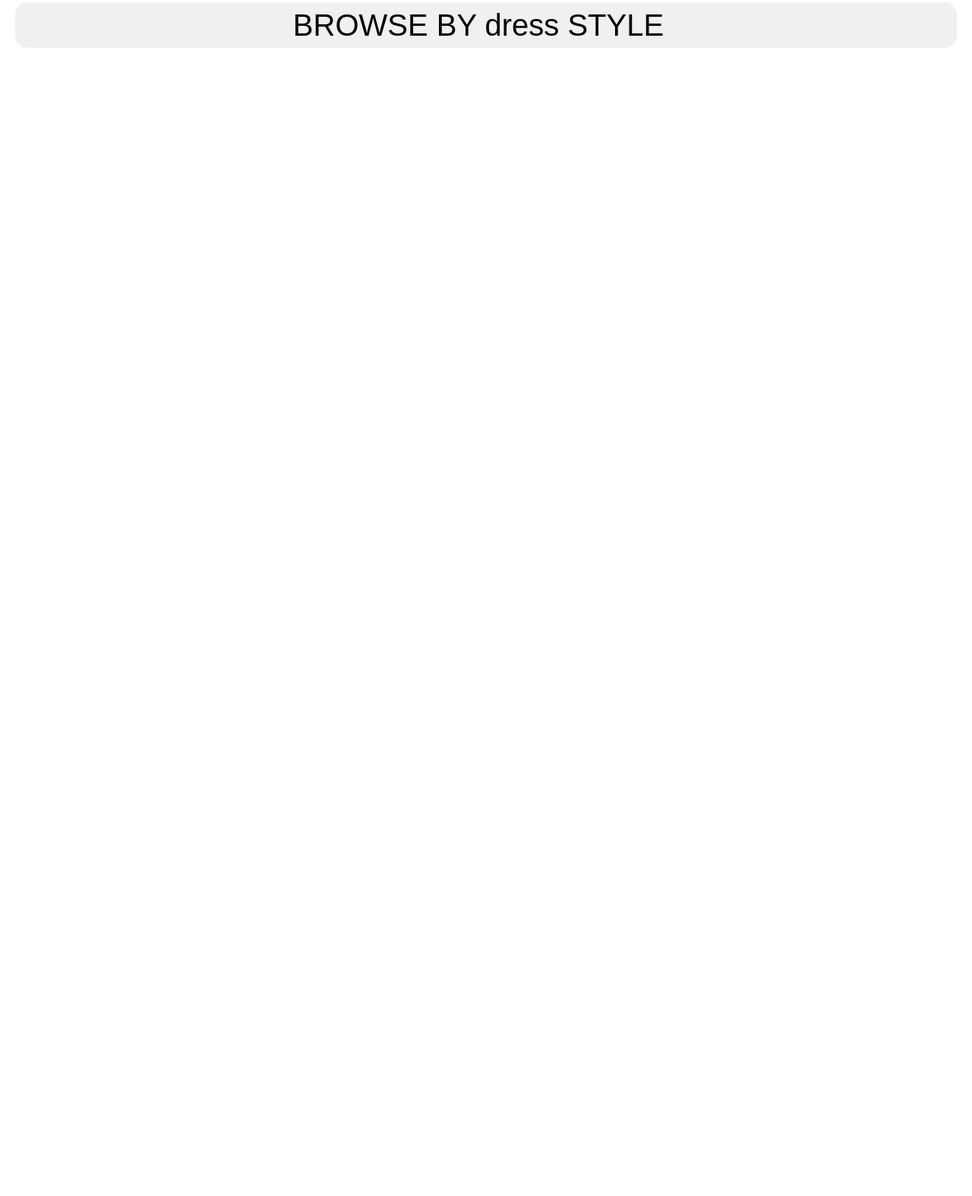
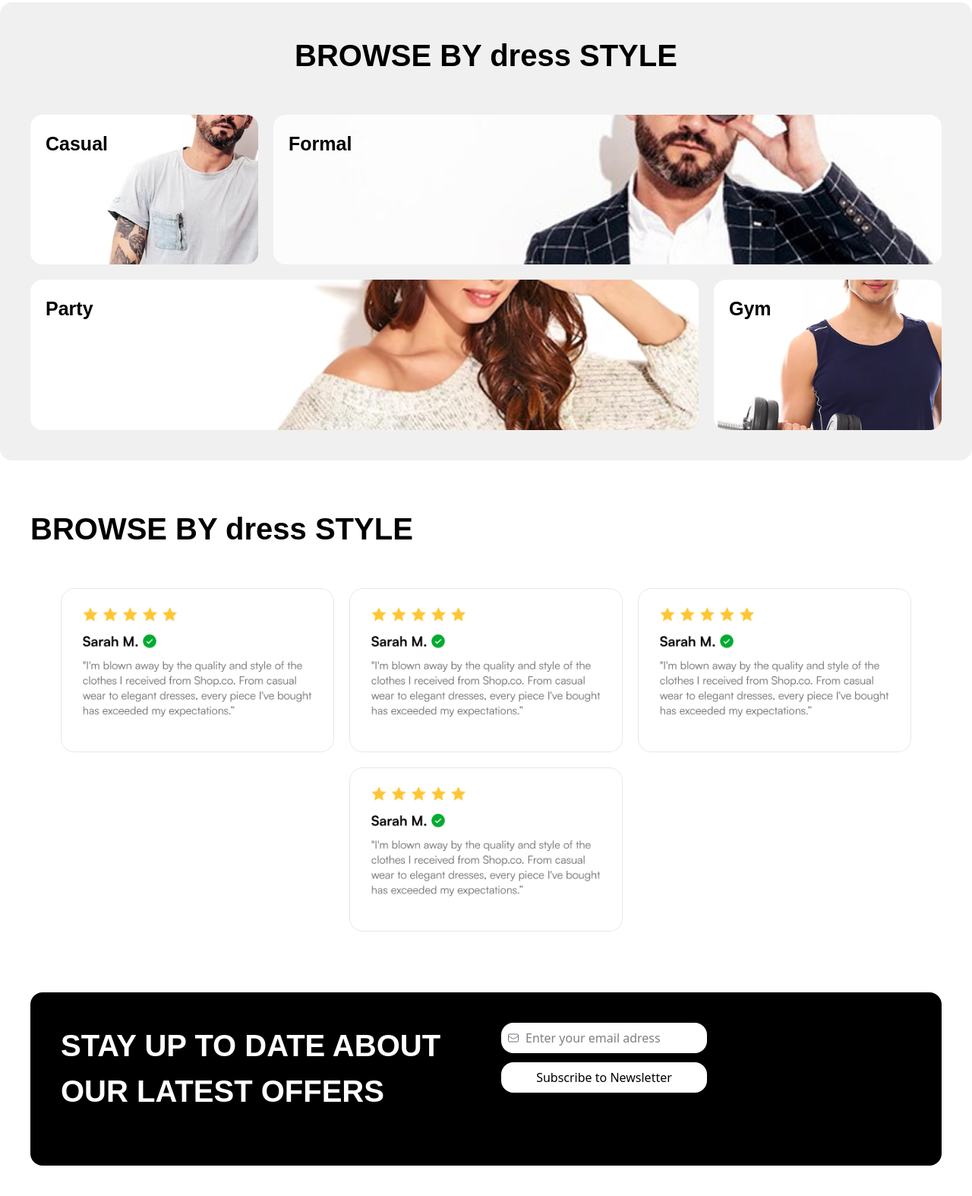
Before and after one commit to nadjiallah-zouaoui/Duoshop.co, a website: page index.html in a window 1280 px wide. Shown: the part 2124-3698 px from the top of the page at 76% size. Before the commit the page ends 2207 px from the top, so only its background shows below. Drawn offline with Linux system fonts and the light colour scheme.

Commit message:
Page home presque terminé

```diff
--- a/index.html
+++ b/index.html
@@ -620,28 +620,138 @@
 
             <!-- BROWSE BY dress STYLE -->
 
-            <section class="bg-[#F0F0F0] m-5 rounded-2xl">
+            <section class="max-w-7xl mx-auto bg-[#F0F0F0] m-5 rounded-2xl  ">
 
 
 
-                <section class="max-w-7xl mx-auto gap-5 flex flex-wrap justify-center  ">
+                <section class=" gap-5 flex flex-col justify-center p-10  ">
 
-                <!-- TITRE BROWSE -->
+                    <!-- TITRE BROWSE -->
 
-                <div class="flex flex-wrap justify-center items-center ">
-                    <h2 class="text-[30px] md:text-[40px]" >BROWSE BY dress STYLE</h2>
-                </div>
+                    <div class="flex flex-wrap justify-center items-center mb-7 ">
+                        <h2 class="text-[30px] md:text-[40px] font-extrabold" >BROWSE BY dress STYLE</h2>
+                    </div>
 
-                <!-- IMAGE -->
+                    <!-- IMAGE -->
 
-                <div>
 
-                </div>
+
+
+                    <div class="flex flex-col gap-5">
+
+                        <div class="flex flex-wrap gap-5  ">
+
+                            <div class="w-full md:w-1/4  bg-[url('/asset/image/home/4.1.png')] bg-cover rounded-2xl">
+                                <h2 class="text-[20px] md:text-[25px] font-bold p-5 mb-30">Casual</h2>
+                            </div>
+                            <div class="w-full md:flex-1  bg-[url('/asset/image/home/4.2.png')] bg-cover rounded-2xl">
+                                <h2 class="text-[20px] md:text-[25px] font-bold p-5 mb-30">Formal</h2>
+                            </div>
+
+                        </div>
+                        <div class="flex flex-wrap gap-5  ">
+
+                            <div class="w-full md:flex-1  bg-[url('/asset/image/home/4.3.png')] bg-cover rounded-2xl">
+                                <h2 class="text-[20px] md:text-[25px] font-bold p-5 mb-30">Party</h2>
+                            </div>
+                            <div class="w-full md:w-1/4  bg-[url('/asset/image/home/4.4.png')] bg-cover rounded-2xl">
+                                <h2 class="text-[20px] md:text-[25px] font-bold p-5 mb-30">Gym</h2>
+                            </div>
+
+
+                        </div>
+
+                    </div>
 
 
                 </section>
 
             </section>
+
+
+
+
+            <!-- AVIS -->
+            <section class="max-w-7xl mx-auto   rounded-2xl  ">
+
+
+
+                <section class=" gap-5 flex flex-col  p-10  ">
+
+                    <!-- TITRE BROWSE -->
+
+                    <div class="flex flex-wrap  mb-7 ">
+                        <h2 class="text-[30px] md:text-[40px] font-extrabold" >BROWSE BY dress STYLE</h2>
+                    </div>
+
+                    <div class="flex flex-wrap gap-5 justify-center">
+
+                        <img src="/asset/image/home/5.1.png" alt="" width="30%">
+                        <img src="/asset/image/home/5.1.png" alt="" width="30%">
+                        <img src="/asset/image/home/5.1.png" alt="" width="30%">
+                        <img src="/asset/image/home/5.1.png" alt="" width="30%">
+
+                    </div>
+
+                </section>
+
+            </section>
+
+
+
+
+
+
+
+
+
+
+            <!-- STAY UP TO DATE ABOUT OUR LATEST OFFERS-->
+
+
+
+            <section class="max-w-7xl mx-auto p-10 rounded-2xl  ">
+
+
+
+                <section class=" gap-5 flex flex-col md:flex md:flex-row bg-black rounded-2xl  p-10  ">
+
+                    <!-- TITRE BROWSE -->
+
+                    <div class="flex flex-wrap w-full md:w-1/2 mb-7  ">
+                        <h2 class="text-[30px] md:text-[40px] text-white font-extrabold" >STAY UP TO DATE ABOUT OUR LATEST OFFERS</h2>
+                    </div>
+
+                    <div class=" flex flex-col gap-3">
+
+                        <div class="flex flex-row bg-white rounded-2xl px-2 py-2  items-center gap-2 ">
+
+
+                            <svg xmlns="http://www.w3.org/2000/svg"  fill="none" viewBox="0 0 24 24" stroke-width="1.5" stroke="currentColor" class="size-4 text-gray-500" >
+                                <path stroke-linecap="round" stroke-linejoin="round" d="M21.75 6.75v10.5a2.25 2.25 0 0 1-2.25 2.25h-15a2.25 2.25 0 0 1-2.25-2.25V6.75m19.5 0A2.25 2.25 0 0 0 19.5 4.5h-15a2.25 2.25 0 0 0-2.25 2.25m19.5 0v.243a2.25 2.25 0 0 1-1.07 1.916l-7.5 4.615a2.25 2.25 0 0 1-2.36 0L3.32 8.91a2.25 2.25 0 0 1-1.07-1.916V6.75" />
+                            </svg>
+
+                            <input type="text" class="" placeholder="Enter your email adress">
+
+                        </div>
+
+                        <div class="bg-white rounded-2xl p-2 justify-center items-center text-center">
+                            <button > Subscribe to Newsletter</button>
+                        </div>
+
+
+
+
+                    </div>
+
+
+                </section>
+
+            </section>
+
+
+
+
         </main>
 
 </body>
```
Also changed, not shown: asset/css/output.css, asset/image/home/4.1.png (added), asset/image/home/4.2.png (added), asset/image/home/4.3.png (added), asset/image/home/4.4.png (added), asset/image/home/5.1.png (added).
